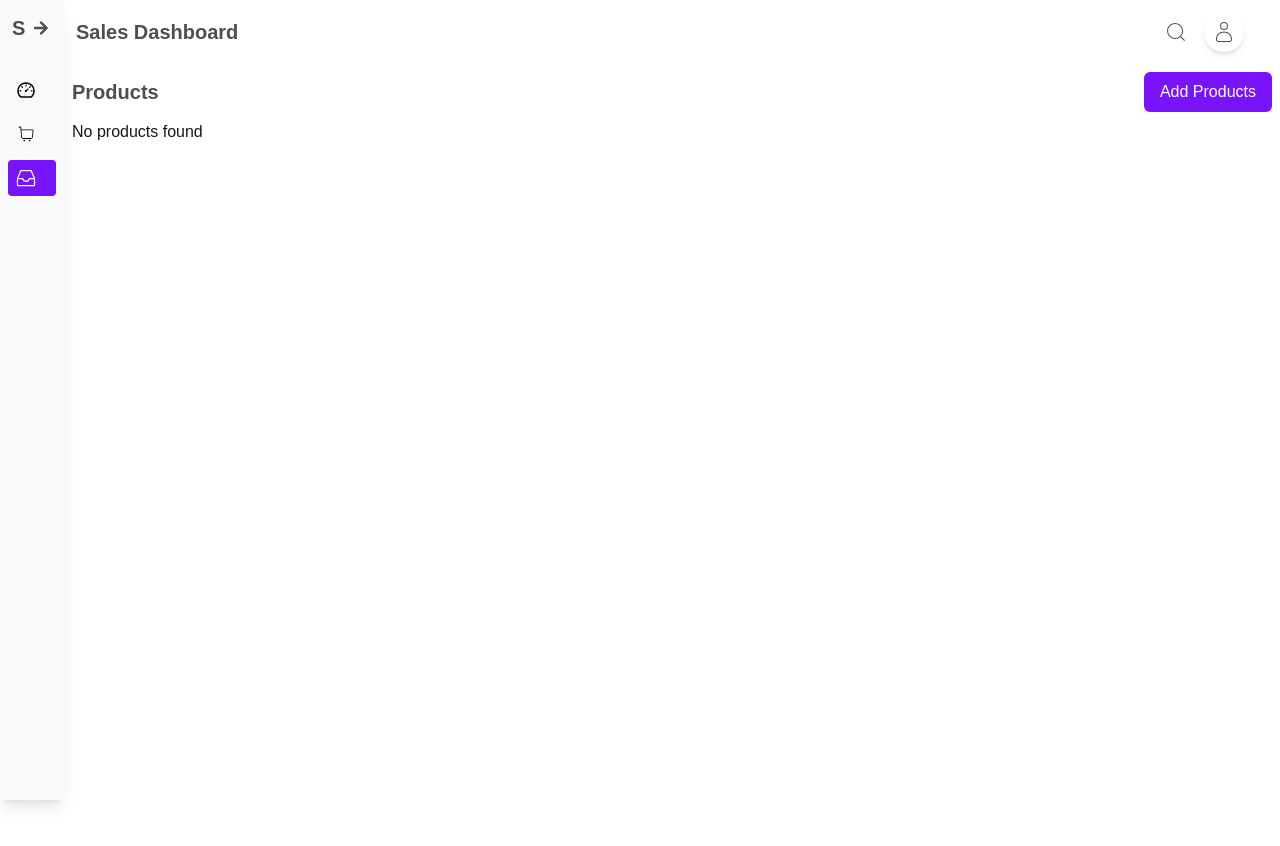
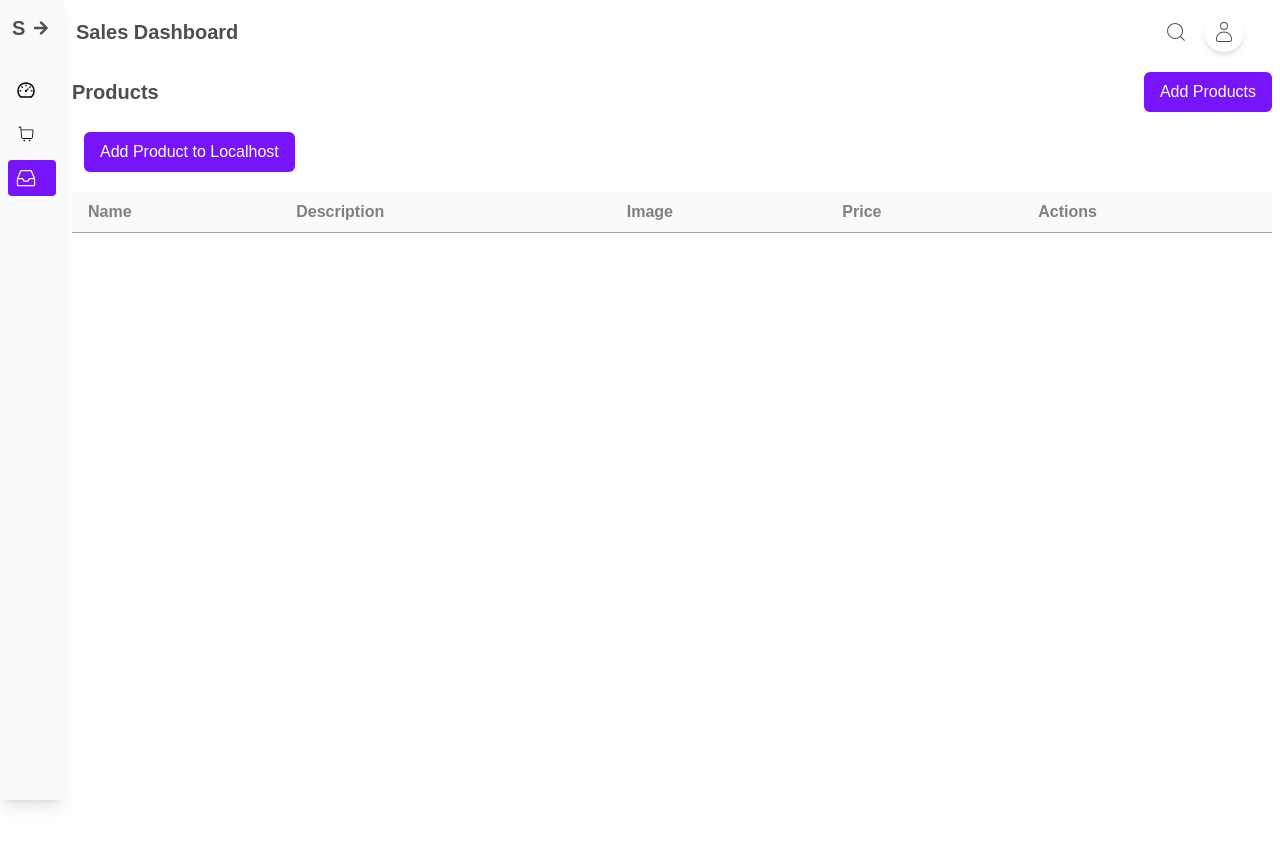
Before and after one commit to Mahamadkadiwal/sales_dash, a Next.js app: page /dashboard/products in a window 1280 px wide. Shown: the top 846 px of the page. Built offline with nearby package versions, Linux system fonts and the light colour scheme; sample sign-in values are in the browser's storage.

Commit message:
Enhance ProductTable with add product functionality
Added a button to add products to local storage and dispatch an event to update the product list.

```diff
--- a/app/_component/ProductTable.tsx
+++ b/app/_component/ProductTable.tsx
@@ -8,18 +8,20 @@ import toast from 'react-hot-toast';
 
 export default function ProductTable() {
   const [products, setProduct] = useState<Product[]>([]);
+  console.log(products)
+  //const memoizedProducts = useMemo(() =>  getProduct(), []);
 
- useEffect(() => {
+  useEffect(() => {
   const load = () => setProduct(getProduct());
 
-  load(); // initial load
+  load();
 
   window.addEventListener("products-updated", load);
 
   return () => window.removeEventListener("products-updated", load);
 }, []);
 
-  if (!products || products.length === 0) return <div>No products found</div>;
+  if (!products) return <div>Loading...</div>;
 
   function handleSave(id: string, updatedRow: Product) {
    try{
@@ -41,11 +43,12 @@ export default function ProductTable() {
     setProduct(prev => prev.filter(p => p.id !== id));
   }
 
-  // const orders1 = productData();
+  const orders1 = productData();
 
-  // function addProduct(){
-  //     localStorage.setItem("products", JSON.stringify(orders1));
-  // }
+  function addProduct(){
+      localStorage.setItem("products", JSON.stringify(orders1));
+      window.dispatchEvent(new Event("products-updated"));
+  }
 
   const columns: Column<Product>[] = [
     { headers: "Name", key: "name" as keyof Product },
@@ -55,7 +58,7 @@ export default function ProductTable() {
   ];
   return (
     <>
-      {/* <button onClick={addProduct}>Add</button> */}
+      {products.length === 0 && <button onClick={addProduct} className='m-3 primary-btn'>Add Product to Localhost</button>}
       <TableCrud<Product> data={products} columns={columns} onSave={handleSave} onDelete={handleDelete} />
     </>
 
```
